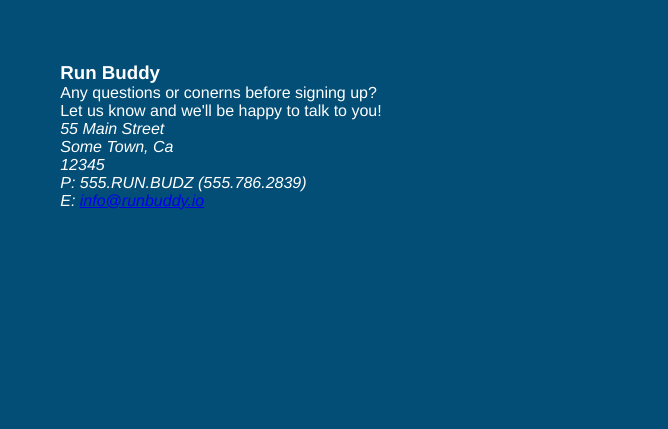
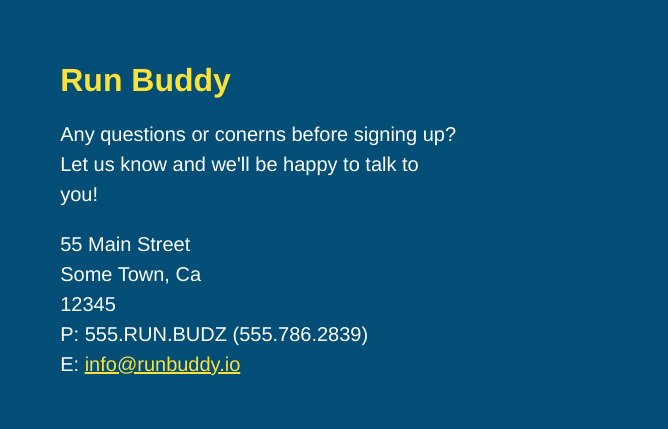
Before and after one commit to abbygraves/run-buddy, a plain HTML site: page index.html in a window 1280 px wide. Shown: the part 4157-4586 px from the top of the page, 612-1280 px from the left. Drawn offline with Linux system fonts and the light colour scheme.

Commit message:
reach out section

```diff
--- a/assets/css/style.css
+++ b/assets/css/style.css
@@ -277,3 +277,20 @@ section {
     margin: 30px 0 0 60px;
     color: white;
 }
+
+.contact-info h3 {
+    color: #fce138;
+    font-size: 32px;
+}
+
+.contact-info p, .contact-info address {
+    margin: 20px 0;
+    line-height: 1.5;
+    font-size: 20px;
+    font-style: normal;
+}
+
+.contact-info a {
+    color: #fce138;
+}
+/* "reach out" style end */
```
